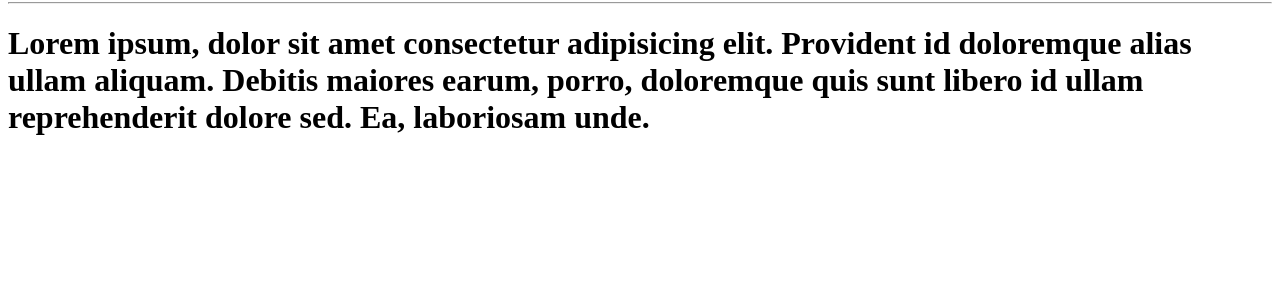
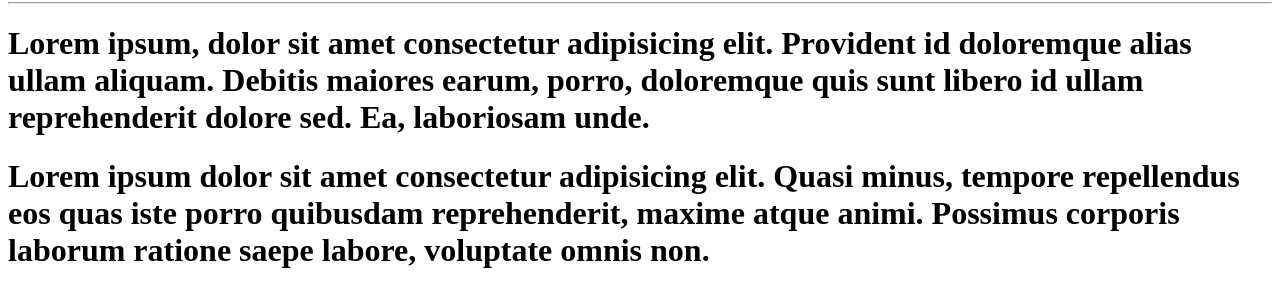
Before and after one commit to CarlosMatias1/NewWord, a plain HTML site: page Site-Ex/index.html in a window 1280 px wide. Shown: the part 78-384 px from the top of the page. Drawn offline with Linux system fonts and the light colour scheme.

Commit message:
Mudei Arquivo Index !

```diff
--- a/Site-Ex/index.html
+++ b/Site-Ex/index.html
@@ -11,5 +11,6 @@
     <h1>Lorem ipsum, dolor sit amet consectetur adipisicing elit. Provident id doloremque alias ullam aliquam.
          Debitis maiores earum, porro,
      doloremque quis sunt libero id ullam reprehenderit dolore sed. Ea, laboriosam unde.</h1>
+     <h1>Lorem ipsum dolor sit amet consectetur adipisicing elit. Quasi minus, tempore repellendus eos quas iste porro quibusdam reprehenderit, maxime atque animi. Possimus corporis laborum ratione saepe labore, voluptate omnis non.</h1>
 </body>
 </html>
```
